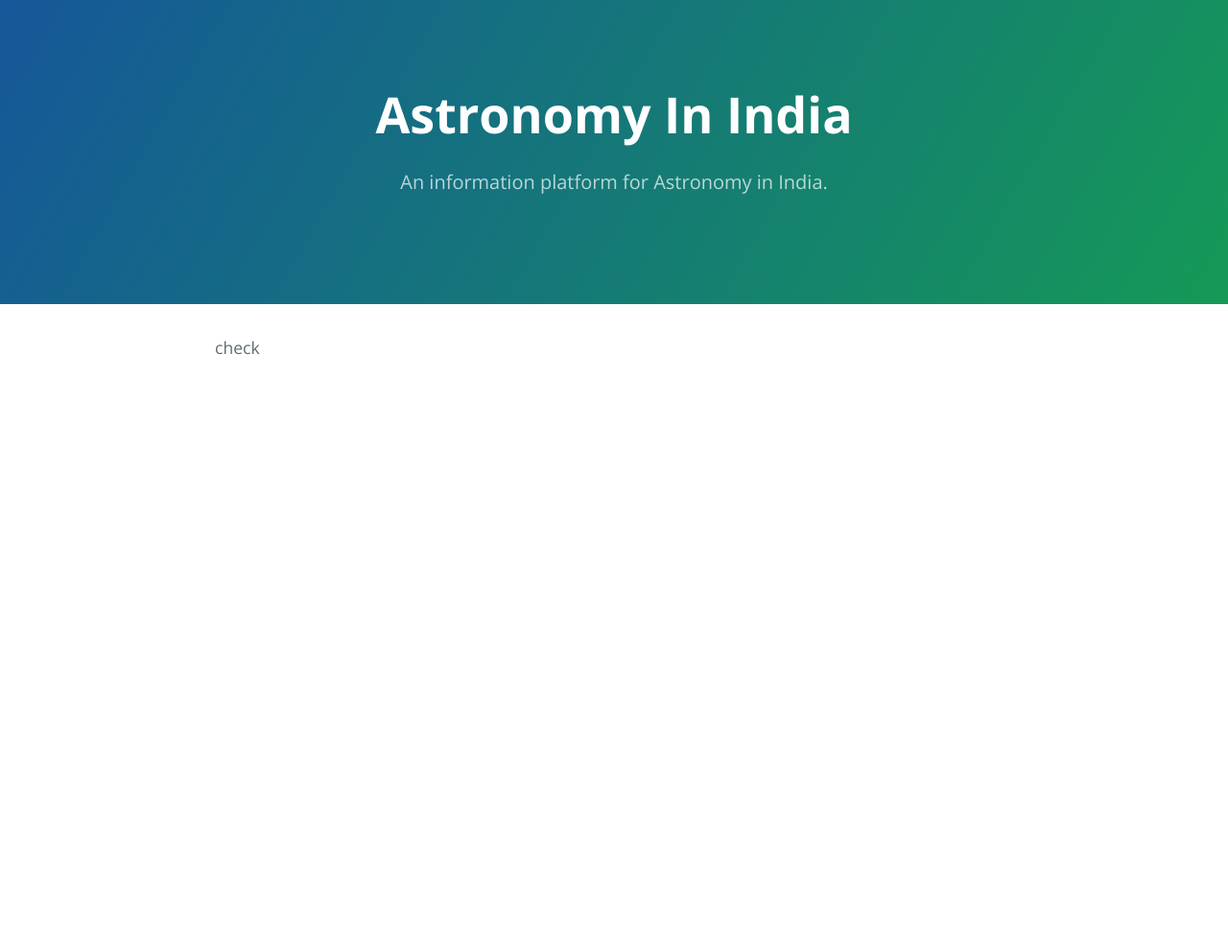
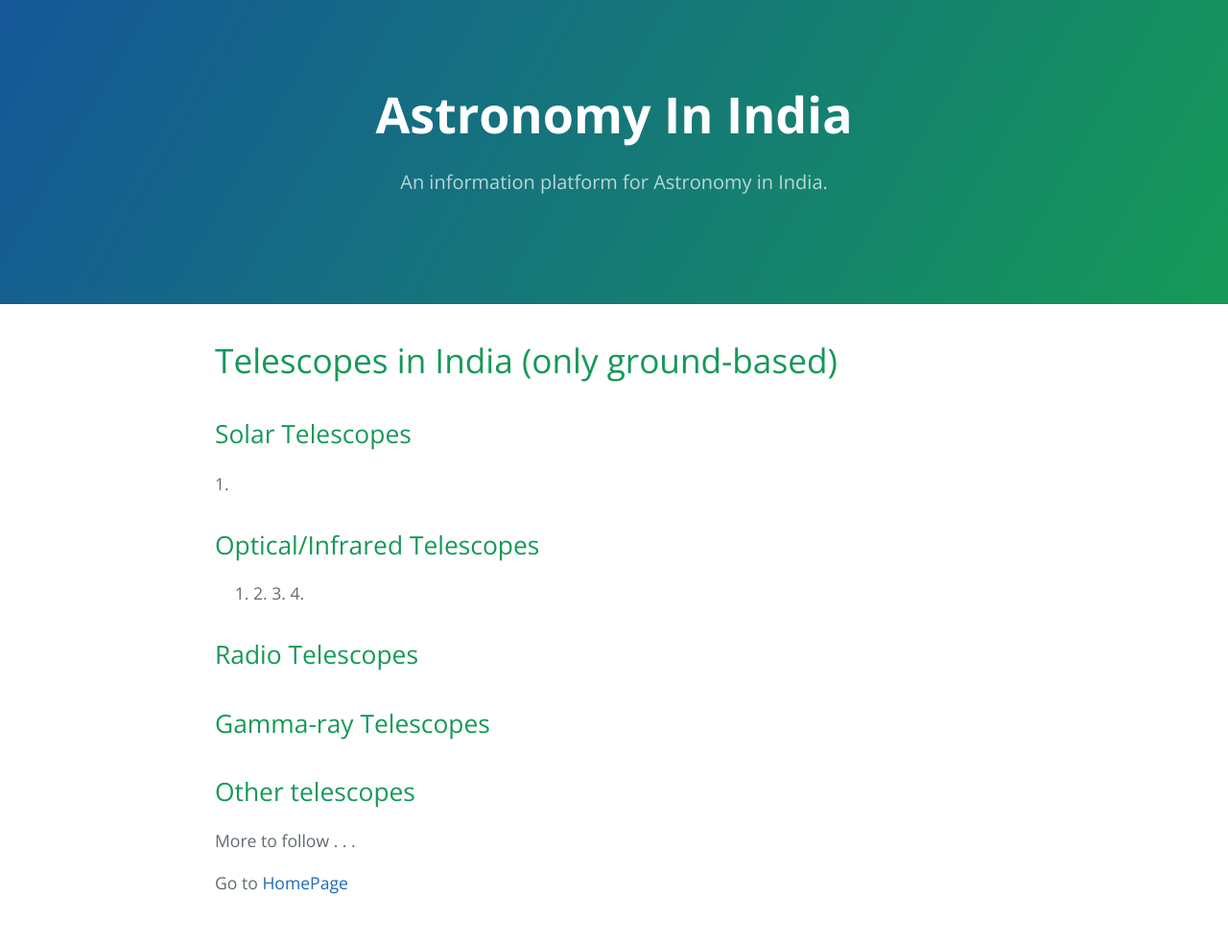
Before and after one commit to kalyanradhakrishnan/Astronomy-In-India, a Jekyll site: the page built from pages/telescopes_india.md, in a window 1280 px wide. Shown: the whole page at 96% size. Built offline with Jekyll 4.4.1, drawn with Linux system fonts in a browser that asks for light colours; our own code applies the rules of GitHub Pages for plain Markdown files; before the commit the page ends 900 px from its top, so only the background shows below that.

Commit message:
Update telescopes_india.md

```diff
--- a/pages/telescopes_india.md
+++ b/pages/telescopes_india.md
@@ -1 +1,28 @@
-check
+---
+layout: default
+title: Astronomy In India
+description:
+---
+# Telescopes in India (only ground-based)
+
+## Solar Telescopes
+
+1.
+
+## Optical/Infrared Telescopes
+
+1.
+2.
+3.
+4.
+
+## Radio Telescopes
+
+## Gamma-ray Telescopes
+
+## Other telescopes
+
+
+More to follow . . .
+
+Go to [HomePage](./../index.md)
```
